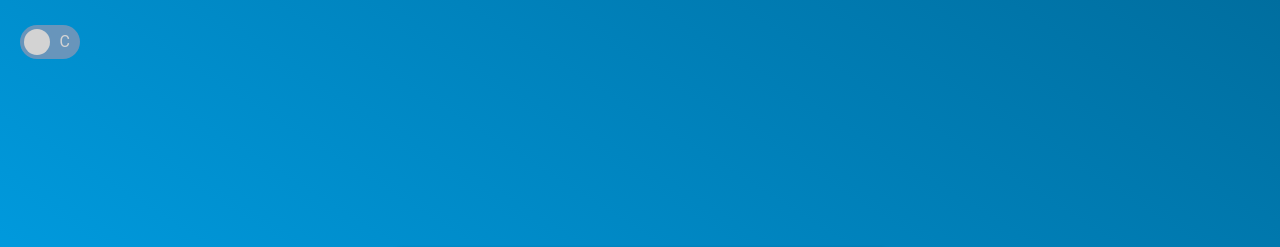
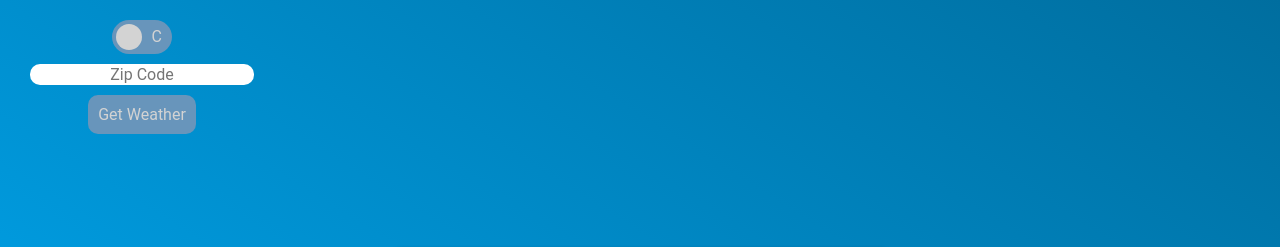
Before and after one commit to Stevenchi36/Weather, a plain HTML site: page index.html in a window 1280 px wide. Shown: the top 247 px of the page. Drawn offline with Linux system fonts and the light colour scheme.

Commit message:
Accept zip code for search

```diff
--- a/index.html
+++ b/index.html
@@ -11,6 +11,7 @@
 </head>
 
 <body>
+  <div class="controls">
     <label class="switch">
       <input type="checkbox" id="togUnits">
       <div class="slider round">
@@ -18,6 +19,9 @@
         <span class="cel">C</span>
       </div>
     </label>
+    <input type="text" id="zip-code" class="zip-code" placeholder="Zip Code" pattern="\d*" maxlength="5">
+    <button type="submit" id="getWeatherBtn" class="submitBtn">Get Weather</button>
+  </div>
   <div class="main-container">
     <div class="weather-container" id="weather-container">
       <div class="top-info">
--- a/script.js
+++ b/script.js
@@ -72,6 +72,27 @@
       });
     });
   }
+
+  document.getElementById("getWeatherBtn").addEventListener("click", function (){
+    let zip = document.getElementById("zip-code").value;
+    let url = weatherLink + "zip=" + zip + "&appid=" + appID;
+    console.log(url);
+    fetch(url)
+      .then(res => res.json())
+      .then((responseData) => {
+        console.log(responseData);
+        weather = getWeatherObj(responseData);
+        setBackground(weather.id);
+        if(document.getElementById("togUnits").checked) {
+          displayWeatherFar(weather);
+        } else {
+          displayWeatherCel(weather);
+        }
+      })
+      .catch((err) => {
+        console.log(err);
+      });
+  });
 
   function getWeatherObj (data) {
     const obj = {
--- a/style.css
+++ b/style.css
@@ -1,16 +1,24 @@
 body {
 	font-family: "Roboto", sans-serif;
 	background-color: #00a0e6;
-	background-image: linear-gradient(to right top, #00b1ff, #00a0e6, #008fce, #007eb6, #006e9f);
+  background-image: linear-gradient(to right top, #00b1ff, #00a0e6, #008fce, #007eb6, #006e9f);
+  padding-left: 20px;
+  padding-right: 20px;
+}
+.controls {
+  position: absolute;
+  left: 30px;
+  top: 20px;
+  display: flex;
+  flex-direction: column;
+  align-items: center;
 }
 .switch {
-  position: fixed;
   display: block;
+  position: relative;
   width: 60px;
   height: 34px;
-	margin: 5px auto;
-	left: 20px;
-	top: 20px;
+  padding: 0;
 }
 .switch input {
   display: none;
@@ -49,6 +57,23 @@ input:checked + .slider:before {
 }
 .slider.round:before {
   border-radius: 50%;
+}
+.zip-code {
+  border-radius: 10px;
+  border: none;
+  text-align: center;
+  margin-top: 10px;
+}
+.submitBtn {
+  border-radius: 10px;
+  border: none;
+  margin-top: 10px;
+  padding: 10px;
+  background-color: #6895BB;
+  color: rgb(211, 211, 211);
+}
+.submitBtn:hover {
+  cursor: pointer;
 }
 .main-container {
   display: flex;
```
Lines whose indentation alone changed are shown as unchanged.
